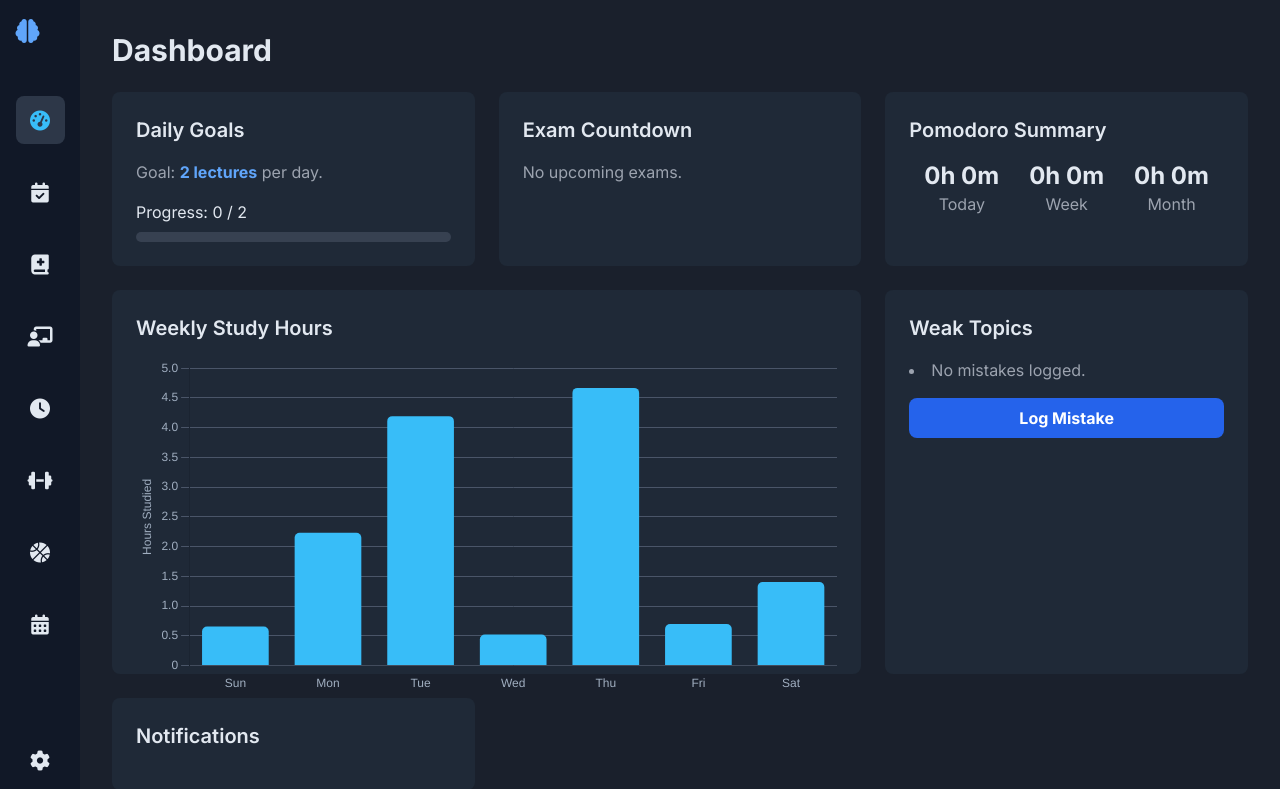
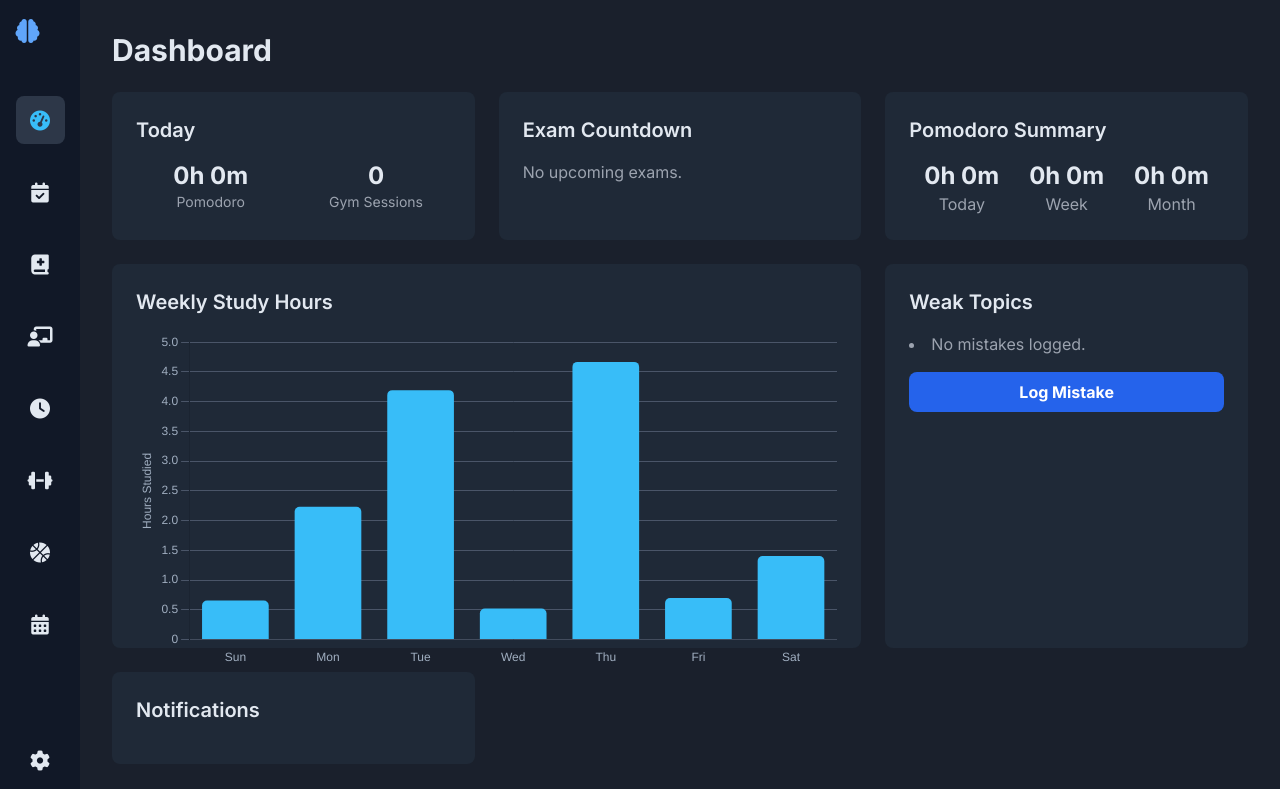
Before and after one commit to Omarelhaq-fi/smartdash, a Flask app: page / in a window 1280 px wide. Shown: the top 789 px of the page. Run offline with Flask 3, Linux system fonts and the light colour scheme; data comes from the database, SQL or seed files in the repository; data that the repository does not hold is empty; some libraries are stand-ins or nearby versions.

Commit message:
Update index.html

```diff
--- a/templates/index.html
+++ b/templates/index.html
@@ -37,7 +37,22 @@
         <section id="dashboard" class="page">
             <h1 class="text-3xl font-bold mb-6">Dashboard</h1>
             <div class="grid grid-cols-1 md:grid-cols-2 lg:grid-cols-3 gap-6">
-                <div class="bg-gray-800 p-6 rounded-lg"><h2 class="text-xl font-semibold mb-4">Daily Goals</h2><p class="text-gray-400">Goal: <strong class="text-blue-400">2 lectures</strong> per day.</p><div class="mt-4"><p>Progress: <span id="dailyProgress">0</span> / 2</p><div class="w-full bg-gray-700 rounded-full h-2.5 mt-2"><div id="dailyProgressBar" class="bg-blue-500 h-2.5 rounded-full" style="width: 0%"></div></div></div></div>
+                <div class="bg-gray-800 p-6 rounded-lg">
+                    <div class="flex justify-between items-center mb-4">
+                        <h2 class="text-xl font-semibold">Today</h2>
+                        <span id="datetimeDisplay" class="text-gray-400 text-sm"></span>
+                    </div>
+                    <div class="grid grid-cols-2 gap-4 text-center">
+                        <div>
+                            <p class="text-2xl font-bold" id="pomodoroDaily">0h 0m</p>
+                            <p class="text-gray-400 text-sm">Pomodoro</p>
+                        </div>
+                        <div>
+                            <p class="text-2xl font-bold" id="gymSessionsToday">0</p>
+                            <p class="text-gray-400 text-sm">Gym Sessions</p>
+                        </div>
+                    </div>
+                </div>
                 <div class="bg-gray-800 p-6 rounded-lg"><h2 class="text-xl font-semibold mb-4">Exam Countdown</h2><div id="examCountdownContainer"><p class="text-gray-400">Loading...</p></div></div>
                 <div class="bg-gray-800 p-6 rounded-lg"><h2 class="text-xl font-semibold mb-4">Pomodoro Summary</h2><div class="flex justify-around text-center"><div><p class="text-2xl font-bold" id="pomodoroDaily">0h 0m</p><p class="text-gray-400">Today</p></div><div><p class="text-2xl font-bold" id="pomodoroWeekly">0h 0m</p><p class="text-gray-400">Week</p></div><div><p class="text-2xl font-bold" id="pomodoroMonthly">0h 0m</p><p class="text-gray-400">Month</p></div></div></div>
                 <div class="bg-gray-800 p-6 rounded-lg md:col-span-2 h-96"><h2 class="text-xl font-semibold mb-4">Weekly Study Hours</h2><canvas id="weeklyStudyChart"></canvas></div>
```
